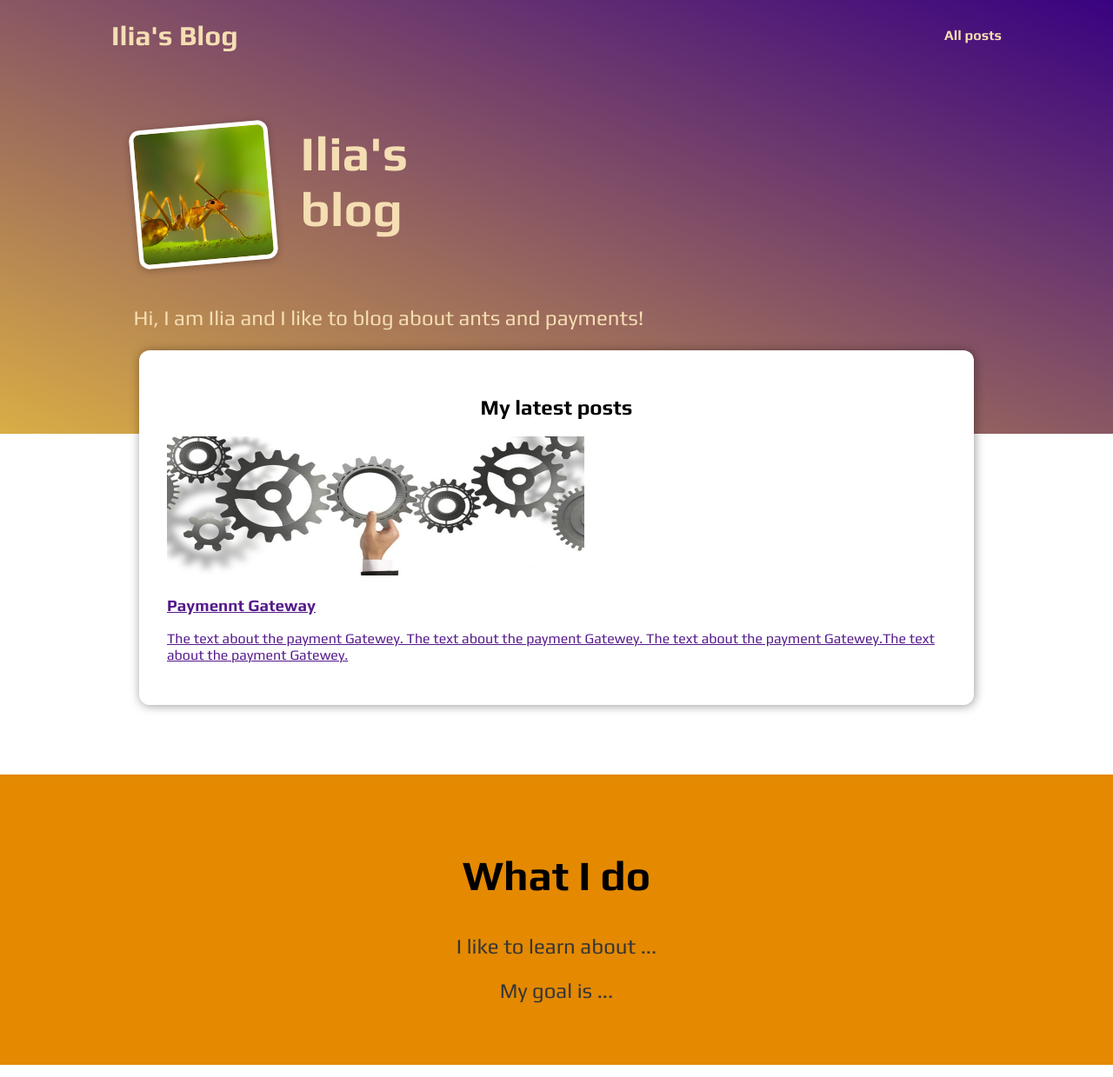
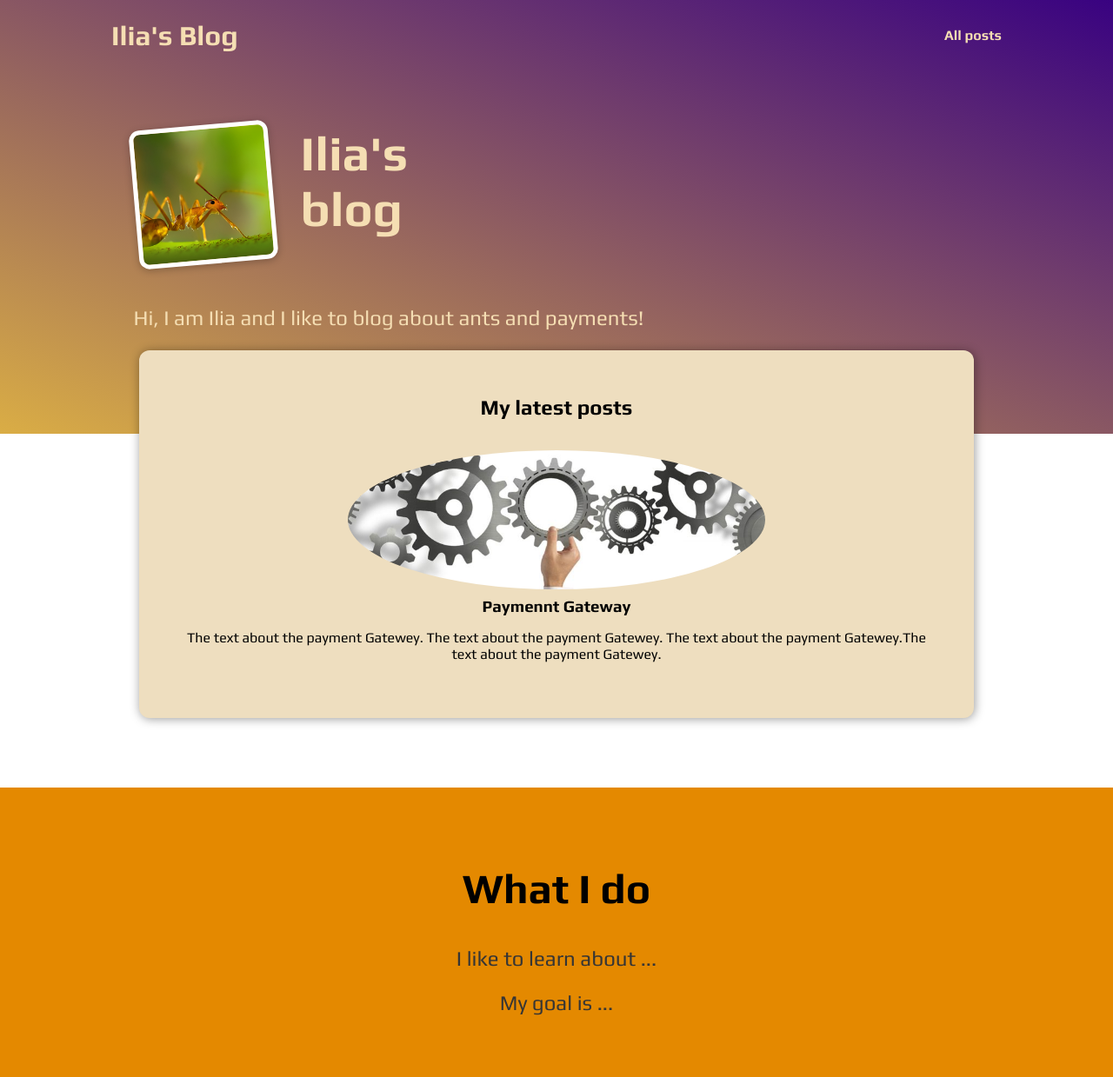
Before and after one commit to IliaIlyich/Ilia_site, a Django app: page / in a window 1280 px wide. Shown: the whole page at 87% size. Run offline with Django 5.2, Linux system fonts and the light colour scheme.

Commit message:
post.html/post.css added

```diff
--- a/blog/static/blog/index.css
+++ b/blog/static/blog/index.css
@@ -38,7 +38,7 @@
 }
 
 #latest-posts {
-  background-color: white;
+  background-color: rgb(238, 222, 191);
   padding: 2rem;
   border-radius: 12px;
   width: 60rem;
@@ -60,6 +60,7 @@
   margin: 0;
   padding: 0;
   display: flex;
+  /* using "gap" to add 1rem between list items */
   gap: 1rem;
 }
 
--- /dev/null
+++ b/blog/static/blog/post.css
@@ -0,0 +1,45 @@
+.post {
+  display: flex;
+  flex-direction: column;
+  align-items: center;
+  text-align: center;
+}
+
+.post a {
+  text-decoration: none;
+  color: black;
+  transition: all 0.2s ease;
+  padding: 1rem;
+}
+
+/* why it is affect the index page */
+.post a:hover,
+.post a:active {
+  /* to make the link bigger during the hover - we can use transform */
+  transform: scale(1.1);
+  background-color: #a56d17;
+  color: white;
+}
+
+.post img {
+  width: 5rem;
+  height: 5rem;
+  object-fit: cover;
+  border-radius: 50%;
+}
+
+.post h3 {
+  margin: 0.25rem 0;
+}
+
+.post time {
+  color: #666666;
+  margin: 0.25rem;
+  font-style: italic;
+  font-size: 0.85rem;
+}
+
+.post:hover time,
+.post:active time {
+  color: white;
+}
--- /dev/null
+++ b/blog/templates/blog/includes/post.html
@@ -0,0 +1,18 @@
+{% load static %}
+<li>
+    <!--it is better to represent a blog post as an <article> element-->
+    <article class = "post">
+        <!--the whole post is a link. That is why <a> tag as a first tag-->
+        <a href="">
+            <img src="{% static "blog/images/The-Process.jpeg" %}" alt = "How to implement the payment Gateway">
+            <!--use div to group some content together-->
+            <div class = "post__content">
+                <h3>Paymennt Gateway</h3>
+                <p>
+                    The text about the payment Gatewey. The text about the payment Gatewey.
+                    The text about the payment Gatewey.The text about the payment Gatewey.
+                </p>
+            </div>
+        </a>
+    </article>
+</li>
--- a/blog/templates/blog/index.html
+++ b/blog/templates/blog/index.html
@@ -5,6 +5,7 @@
 
 {% block css_files %}
 <link rel="stylesheet" href="{% static "blog/index.css"%}">
+<link rel="stylesheet" href="{% static "blog/post.css"%}">
 {% endblock %}
 
 {% block content %}
@@ -39,23 +40,12 @@
     </table>
     -->
     <ul>
-        <li>
-            <!--it is better to represent a blog post as an <article> element-->
-            <article id = "post">
-                <!--the whole post is a link. That is why <a> tag as a first tag-->
-                <a href="">
-                    <img src="{% static "blog/images/The-Process.jpeg" %}" alt = "How to implement the payment Gateway">
-                    <!--use div to group some content together-->
-                    <div class = "post__content">
-                        <h3>Paymennt Gateway</h3>
-                        <p>
-                            The text about the payment Gatewey. The text about the payment Gatewey.
-                            The text about the payment Gatewey.The text about the payment Gatewey.
-                        </p>
-                    </div>
-                </a>
-            </article>
-        </li>
+        <!-- here we included the post.html file and added the post.css -
+             so .css will affect post.html snippet since there is
+             a .post class described in post.css and there is a
+             class = post in the post.html snippet
+        -->
+        {% include "blog/includes/post.html" %}
     </ul>
 </section>
 
```
Also changed, not shown: static/style.css (deleted, +0 -10 lines).
